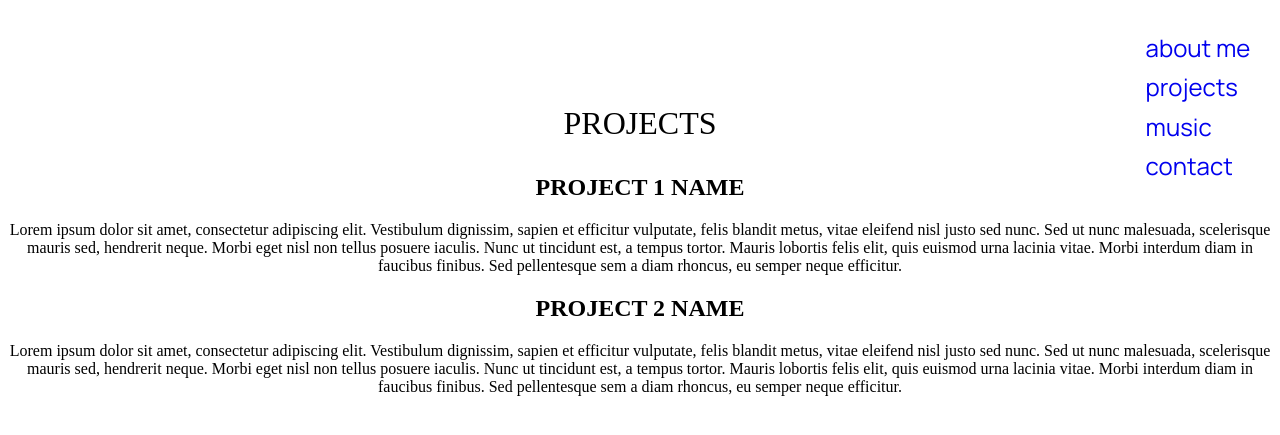
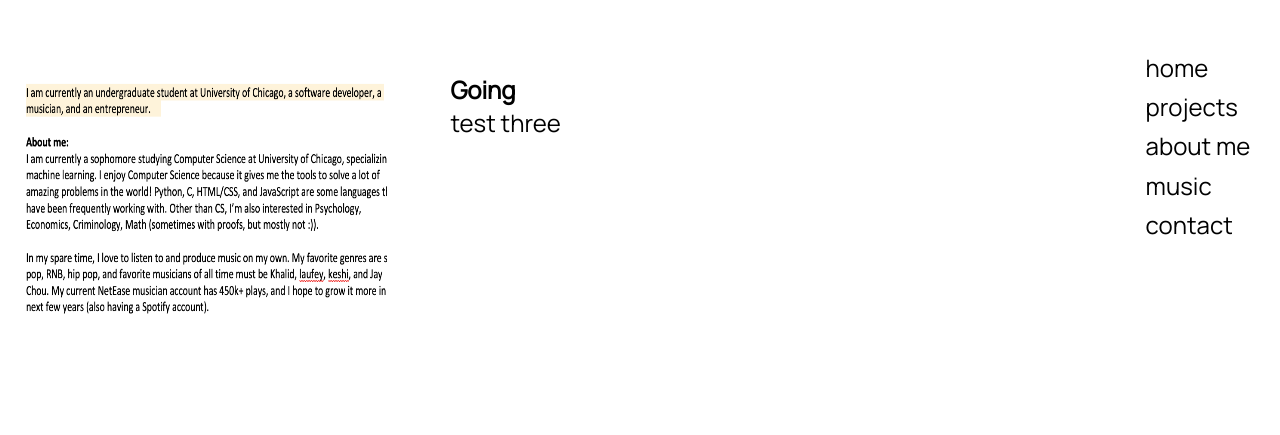
Before and after one commit to YiChiCanCode/portfolio, a Django app: page /projects/ in a window 1280 px wide; the page is wider, and only the part inside the window is pictured. Shown: the top 435 px of that part. Run offline with Django 4.2, Linux system fonts and the light colour scheme.

Commit message:
add home+aboutme

```diff
--- a/base/templates/navbar.html
+++ b/base/templates/navbar.html
@@ -2,9 +2,12 @@
 </head>
 <body>
 	<div class="nav_items">
-			<div><a href="/" class="nav_item">about me</a></div>
+			<br>
+			<div><a href="/" class="nav_item">home</a></div>
 			<br>
 			<div><a href="{{ HTTP_HOST }}/projects" class="nav_item">projects</a></div>
+			<br>
+			<div><a href="{{ HTTP_HOST }}/aboutme" class="nav_item">about me</a></div>
 			<br>
 			<div><a href="{{ HTTP_HOST }}/music" class="nav_item">music</a></div>
 			<br>
@@ -30,11 +33,16 @@
 		font-weight: 200;
 		font-size: 24px;
 		line-height: 82.34%;
-		color: #000000;
+	}
+
+	.nav_item:hover {
+  		transform: scale(1.5); /* (150% zoom - Note: if the zoom is too large, it will go outside of the viewport) */
+		font-weight: 200;
 	}
 
 	.nav_item{
 		text-decoration: none;
+		color: black;
 	}
 
 
--- a/base/templates/projects.html
+++ b/base/templates/projects.html
@@ -1,40 +1,54 @@
 {% include 'navbar.html' %}
 {% load static %}
 <link rel="stylesheet" href="{% static 'styles/style.css' %}">
-<title>Projects</title>
-		<section class="project-area">
-			<center>
-			<font size="6">
+<html>
+	<head>
 
-<p>PROJECTS</p>
+	</head>
+	<body>
+		<div class="proj_card">
+			{% load static %}
+			<img src="{% static 'projects/test1.jpg' %}" class="image" alt="My image">
+			<div class="filler"></div>
+			<div class="texts">
+				<div class="title">Going</div>
+				<div>test three</div>
+			</div>
+		</div>
 
-			</font>
-				<div id="project" class="project-item">
-					<h2>PROJECT 1 NAME</h2>
+	</body>
+</html>
 
-<p>Lorem ipsum dolor sit amet, consectetur adipiscing elit.
-						Vestibulum dignissim, sapien et efficitur vulputate,
-						felis blandit metus, vitae eleifend nisl justo sed nunc.
-						Sed ut nunc malesuada, scelerisque mauris sed, hendrerit neque.
-						Morbi eget nisl non tellus posuere iaculis.
-						Nunc ut tincidunt est, a tempus tortor. Mauris lobortis felis elit,
-						quis euismod urna lacinia vitae. Morbi interdum diam in faucibus finibus.
-						Sed pellentesque sem a diam rhoncus, eu semper neque efficitur. </p>
+<style>
 
-				</div>
-				<div id="project" class="project-item">
-					<h2>PROJECT 2 NAME </h2>
+	.proj_card{
+		display: flex;
+		flex-direction: row;
+	}
 
-<p>Lorem ipsum dolor sit amet, consectetur adipiscing elit.
-						Vestibulum dignissim, sapien et efficitur vulputate,
-						felis blandit metus, vitae eleifend nisl justo sed nunc.
-						Sed ut nunc malesuada, scelerisque mauris sed, hendrerit neque.
-						Morbi eget nisl non tellus posuere iaculis.
-						Nunc ut tincidunt est, a tempus tortor. Mauris lobortis felis elit,
-						quis euismod urna lacinia vitae. Morbi interdum diam in faucibus finibus.
-						Sed pellentesque sem a diam rhoncus, eu semper neque efficitur. </p>
+	.filler{
+		width:5%;
+	}
 
-				</div>
-			</div>
-			</center>
-		</section>
+	.image{
+
+		width: 30%;
+		height: 250px;
+
+	}
+
+	.title{
+		font-weight: 900;
+	}
+
+	.texts{
+		display: flex;
+		flex-direction: column;
+		font-family: 'Manrope';
+		font-style: normal;
+		font-weight: 100;
+		font-size: 24px;
+	}
+
+
+</style>
--- a/base/urls.py
+++ b/base/urls.py
@@ -5,5 +5,6 @@ urlpatterns = [
 	path("", views.home, name="home"),
 	path("projects/", views.projects, name="projects"),
 	path("contact/", views.contact, name="contact"),
-    path("music/", views.contact, name="music"),
+    path("music/", views.music, name="music"),
+	path("aboutme/", views.aboutme, name="aboutme"),
 ]
--- a/base/views.py
+++ b/base/views.py
@@ -13,3 +13,6 @@ def contact(request):
 
 def music(request):
 	return render(request, "music.html")
+
+def aboutme(request):
+	return render(request, "aboutme.html")
```
Also changed, not shown: base/templates/aboutme.html (added, +60 -0 lines), base/templates/home.html (+44 -97 lines), static/projects/test1.jpg (added), 1 other file.
